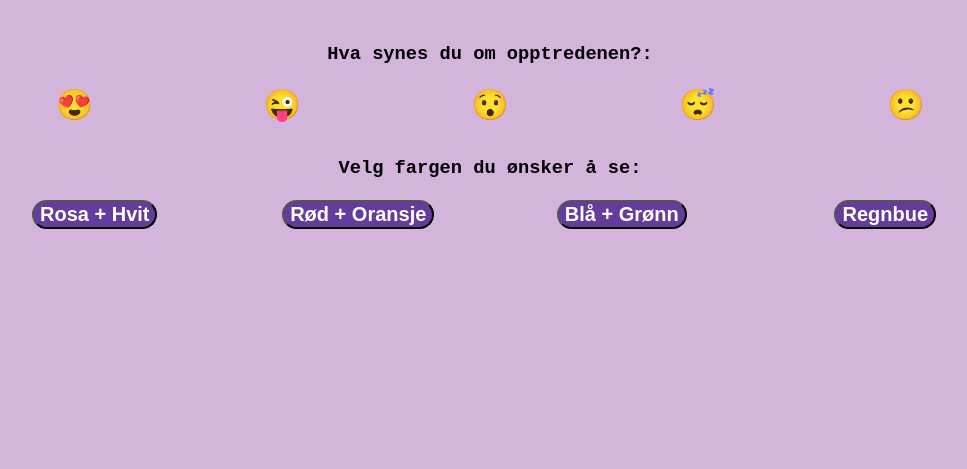
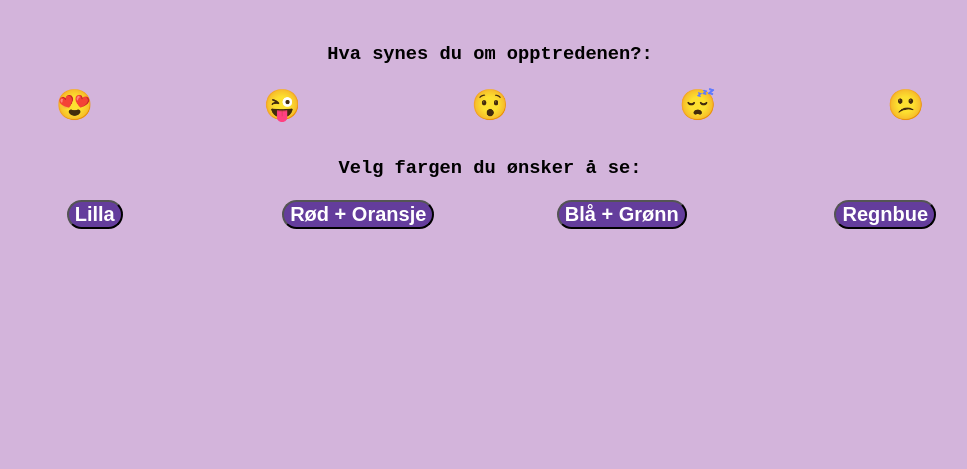
Before and after one commit to hlundheim/ElsysProsjekt6, a PHP site: page /stemme.php in a window 1280 px wide. Shown: the part 135-604 px from the top of the page, without its empty margins (150-1117 px from the left). Run offline with PHP 8.4, Linux system fonts and the light colour scheme; some libraries are stand-ins or nearby versions.

```diff
--- a/Nettside/stemme.php
+++ b/Nettside/stemme.php
@@ -87,7 +87,7 @@ if (isset($_POST['update_stemme'])) {
 			<h3>Velg fargen du ønsker å se:</h3>
 			<section id="farge_grid">
                 <form action="stemme.php" method="post" id="LED" enctype="multipart/form-data">
-					<button id="farge_button" type="submit" name="update_stemme" value="6">Rosa + Hvit</button>
+					<button id="farge_button" type="submit" name="update_stemme" value="6">Lilla</button>
 				</form>
 				<form action="stemme.php" method="post" id="LED" enctype="multipart/form-data">
 					<button id="farge_button" type="submit" name="update_stemme" value="7">Rød + Oransje</button>
```
Also changed, not shown: 1 other file.
